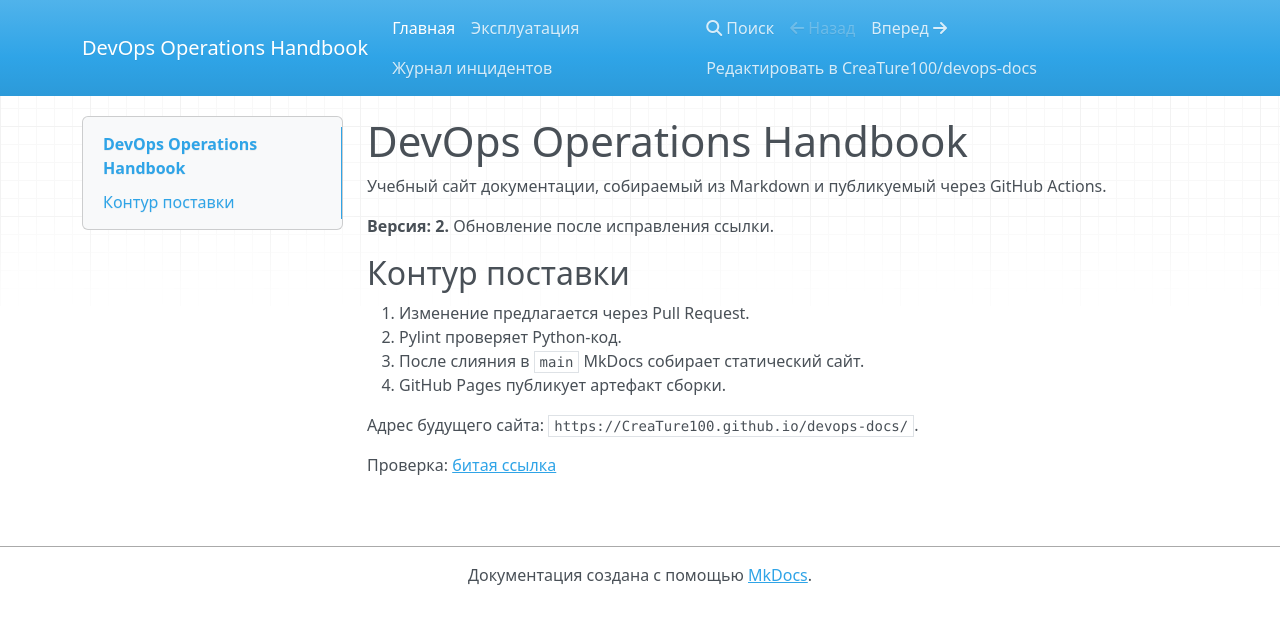
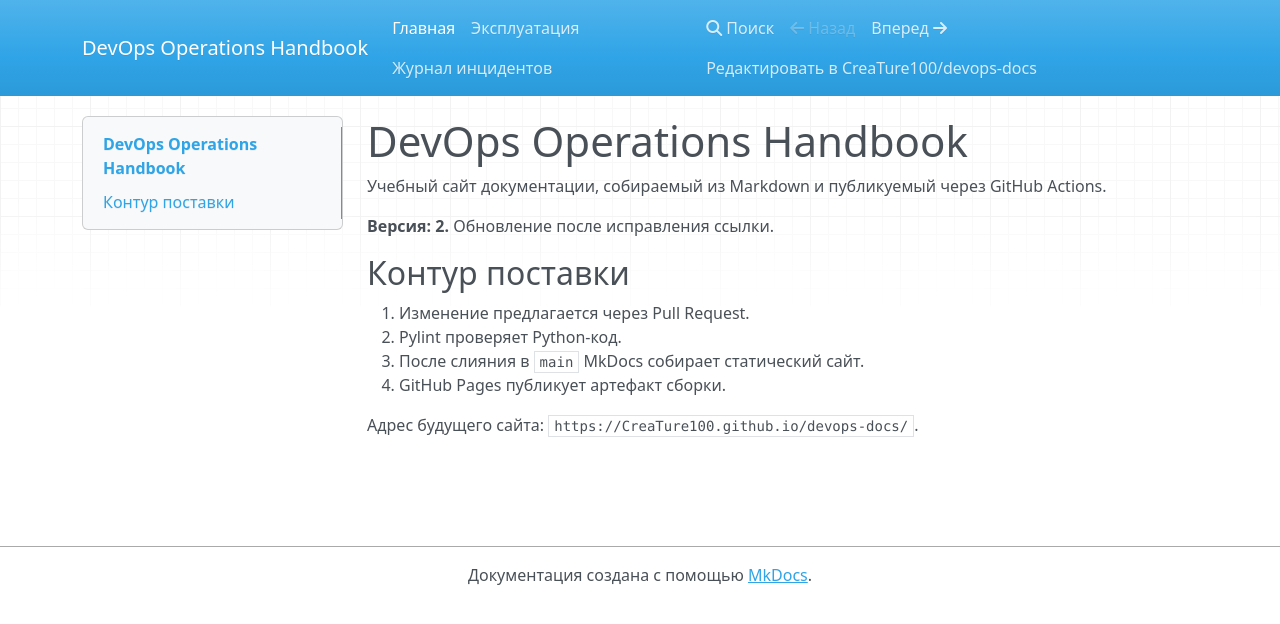
Before and after one commit to CreaTure100/devops-docs, an MkDocs documentation site: the page built from docs/index.md, in a window 1280 px wide. Shown: the top 624 px of the page. Built offline with MkDocs 1.6.1, drawn with Linux system fonts in a browser that asks for light colours; nearby versions of some CDN libraries.

Commit message:
docs: remove broken link

```diff
--- a/docs/index.md
+++ b/docs/index.md
@@ -12,5 +12,3 @@
 4. GitHub Pages публикует артефакт сборки.
 
 Адрес будущего сайта: `https://CreaTure100.github.io/devops-docs/`.
-
-Проверка: [битая ссылка](missing-page.md)
```
